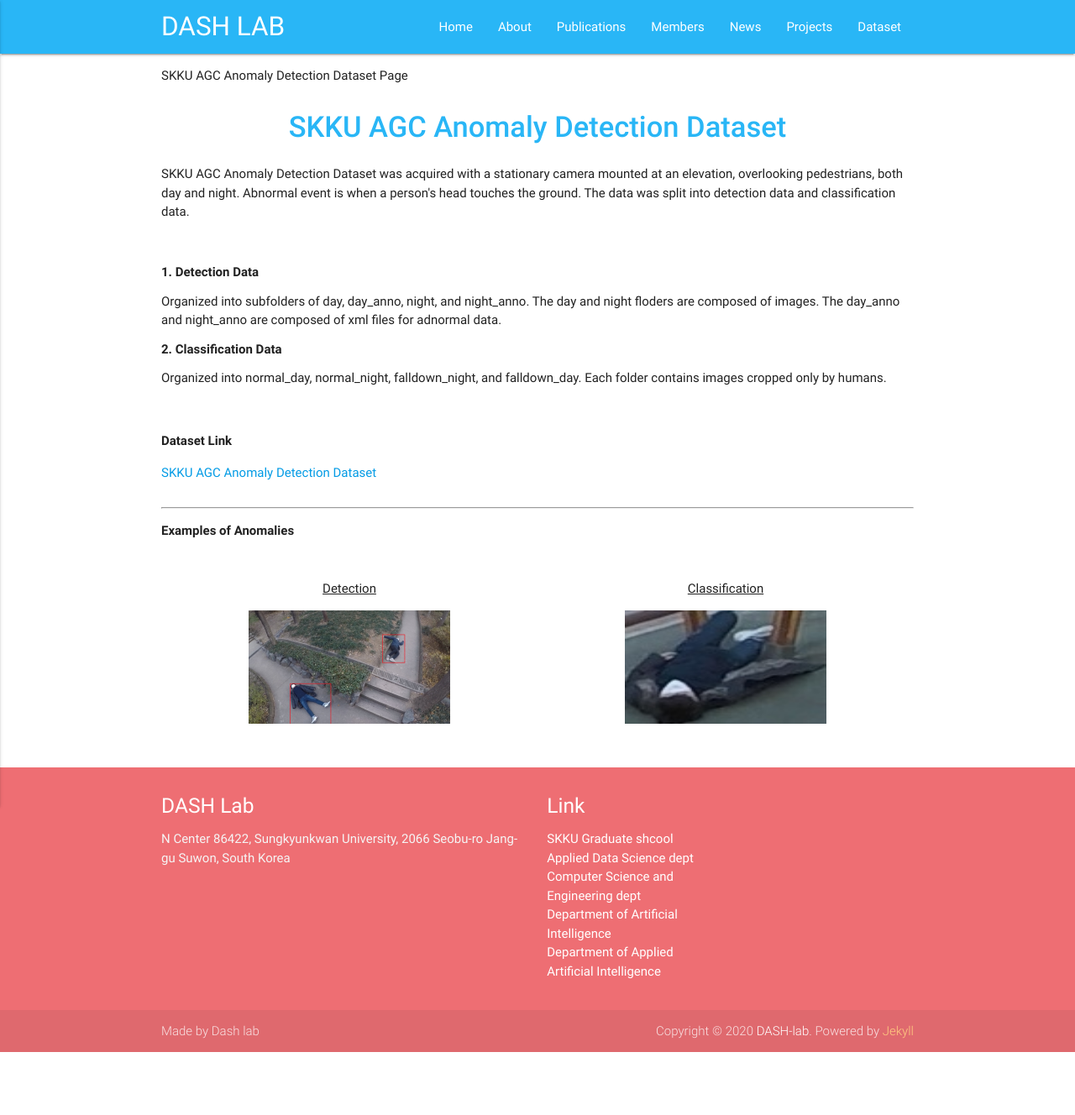
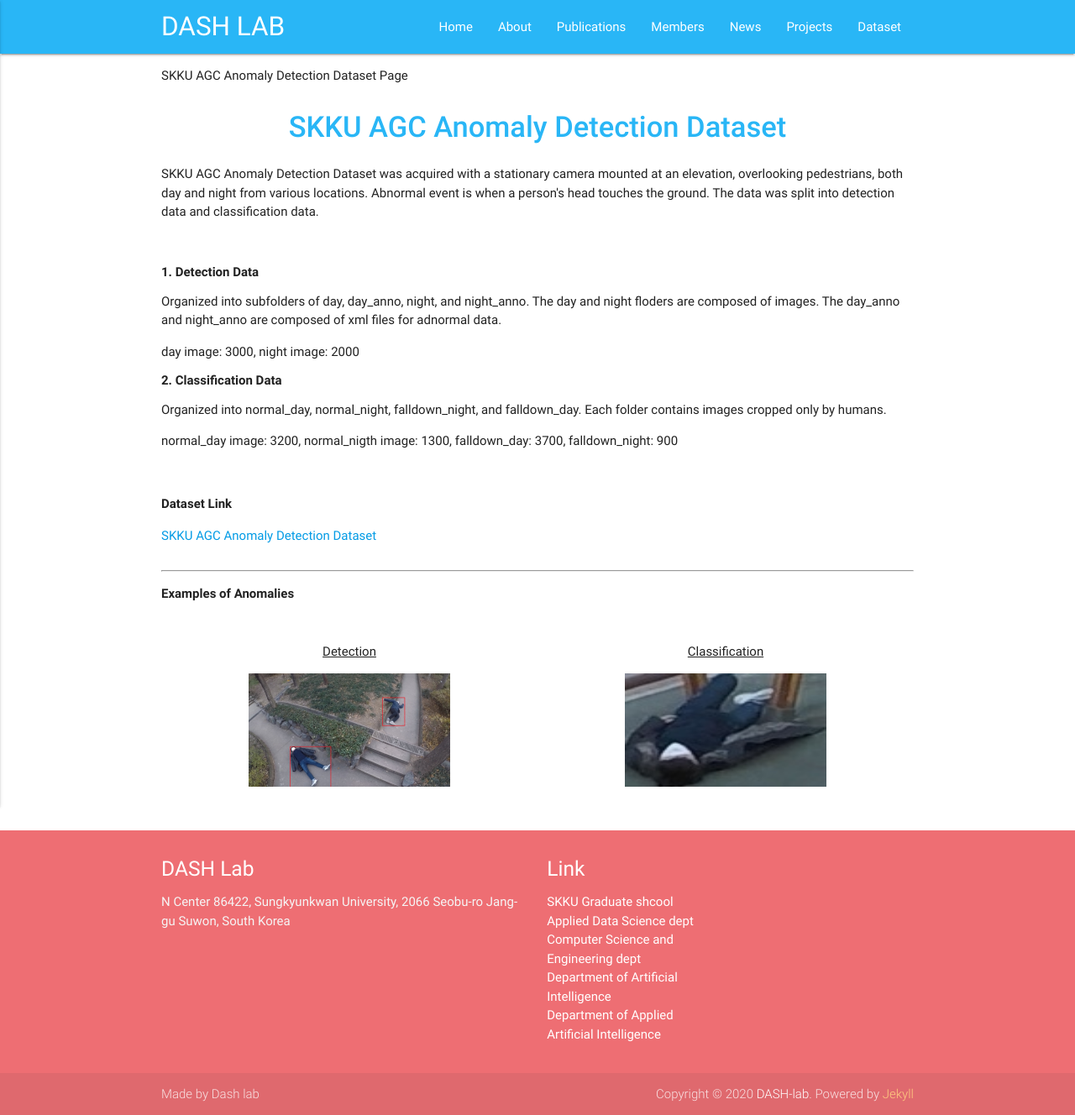
Before and after one commit to Yurim990507/DASH-Lab.github.io, a Jekyll site: the page built from example6.md, in a window 1280 px wide. Shown: the whole page at 84% size. Built offline with Jekyll 4.4.1, drawn with Linux system fonts in a browser that asks for light colours; before the commit the page ends 1253 px from its top, so only the background shows below that.

Commit message:
Update example6.md

```diff
--- a/example6.md
+++ b/example6.md
@@ -7,13 +7,16 @@ permalink: /Dataset/
 <p> SKKU AGC Anomaly Detection Dataset Page</p>
 
 <h1 class="page-title">SKKU AGC Anomaly Detection Dataset</h1>
-  <p>SKKU AGC Anomaly Detection Dataset was acquired with a stationary camera mounted at an elevation, overlooking pedestrians, both day and night. Abnormal event is when a person's head touches the ground. The data was split into detection data and classification data.<p><br>
+  <p>SKKU AGC Anomaly Detection Dataset was acquired with a stationary camera mounted at an elevation, overlooking pedestrians, both day and night from various locations. Abnormal event is when a person's head touches the ground. The data was split into detection data and classification data.<p><br>
 
 <h6><b>1. Detection Data</b></h6>
   <p>Organized into subfolders of day, day_anno, night, and night_anno. The day and night floders are composed of images. The day_anno and night_anno are composed of xml files for adnormal data.</p>
+  <p>day image: 3000, night image: 2000</p>
 
 <h6><b>2. Classification Data</b></h6>
-  <p>Organized into normal_day, normal_night, falldown_night, and falldown_day. Each folder contains images cropped only by humans.</p><br>
+  <p>Organized into normal_day, normal_night, falldown_night, and falldown_day. Each folder contains images cropped only by humans.</p>
+  <p>normal_day image: 3200, normal_nigth image: 1300, falldown_day: 3700, falldown_night: 900</p>
+  <br>
 <p><b>Dataset Link</b></p>
   <a href="https://drive.google.com/drive/folders/1JfEMxKb70GSEEUKMBqr62UFOsMbpPK8s?usp=sharing">SKKU AGC Anomaly Detection Dataset</a><br><br>
 <hr>
```
